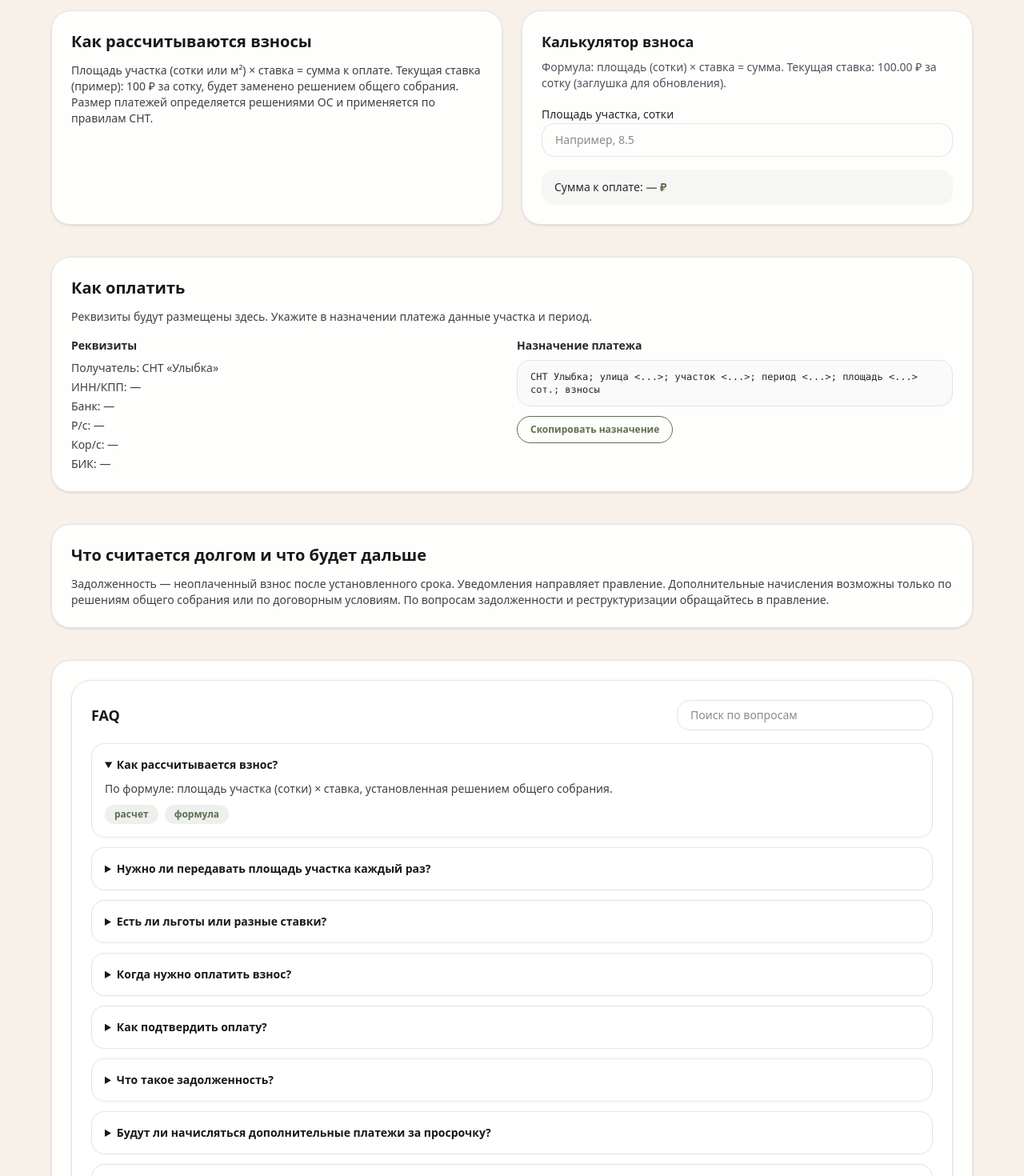
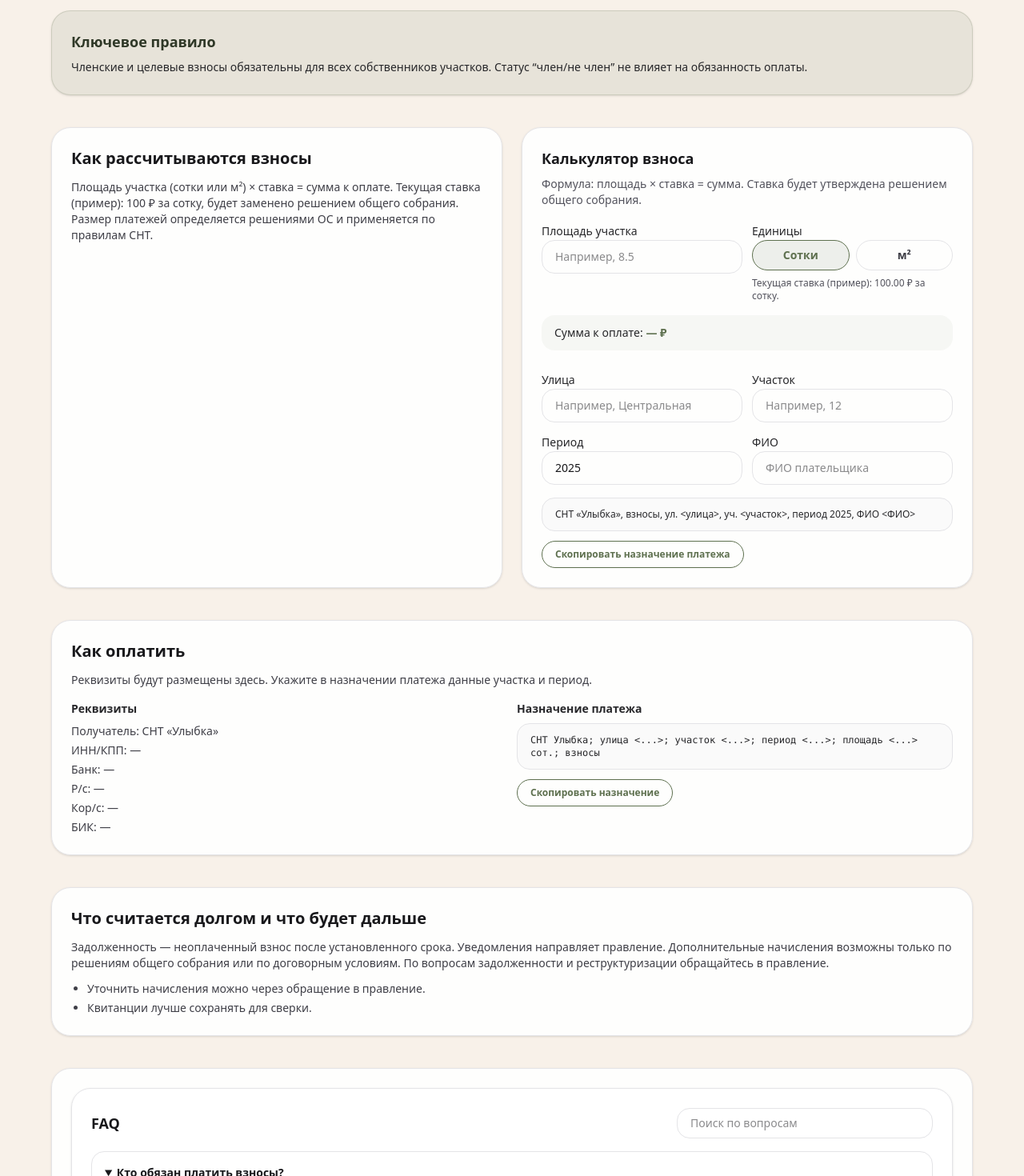
Before and after one commit to SmokyRM/snt-ulybka, a Next.js app: page /fees in a window 1280 px wide. Shown: the part 340-1810 px from the top of the page at 80% size. Built offline with nearby package versions, Linux system fonts and the light colour scheme.

Commit message:
Improve fees page: formula, calculator, FAQ

```diff
--- a/app/fees/page.tsx
+++ b/app/fees/page.tsx
@@ -6,7 +6,7 @@ import { FEES_FAQ, FEES_RATE_RUB_PER_SOTKA } from "@/content/fees";
 export const metadata = {
   title: "Взносы и долги — СНТ «Улыбка»",
   description:
-    "Формула расчёта взносов, сроки оплаты, реквизиты и ответы на частые вопросы.",
+    "Порядок оплаты, формула расчёта, сроки и ответы на частые вопросы.",
 };
 
 export default function FeesPage() {
@@ -22,9 +22,17 @@ export default function FeesPage() {
           </p>
           <h1 className="text-3xl font-semibold">Взносы и долги</h1>
           <p className="text-sm text-zinc-700">
-            Формула расчёта, сроки, реквизиты и ответы на частые вопросы.
+            Порядок оплаты, формула, сроки и ответы на частые вопросы.
           </p>
         </header>
+
+        <section className="rounded-3xl border border-[#5E704F]/20 bg-[#5E704F]/10 p-6 text-sm text-zinc-900 shadow-sm">
+          <h2 className="text-lg font-semibold text-[#2F3827]">Ключевое правило</h2>
+          <p className="mt-2 text-sm text-zinc-800">
+            Членские и целевые взносы обязательны для всех собственников участков. Статус “член/не
+            член” не влияет на обязанность оплаты.
+          </p>
+        </section>
 
         <section className="grid gap-6 lg:grid-cols-2">
           <div className="rounded-3xl border border-zinc-200 bg-white/90 p-6 shadow-sm">
@@ -79,6 +87,10 @@ export default function FeesPage() {
             договорным условиям. По вопросам задолженности и реструктуризации обращайтесь в
             правление.
           </p>
+          <ul className="mt-3 list-disc space-y-1 pl-5 text-sm text-zinc-700">
+            <li>Уточнить начисления можно через обращение в правление.</li>
+            <li>Квитанции лучше сохранять для сверки.</li>
+          </ul>
         </section>
 
         <section className="rounded-3xl border border-zinc-200 bg-white/90 p-6 shadow-sm">
--- /dev/null
+++ b/releases/CHANGELOG_v2025.12.25-2.md
@@ -0,0 +1,3 @@
+Changelog v2025.12.25-2
+- b9a9ac2 Deploy: Add fees page (MVP)
+- 89efffb Add fees page (MVP)
--- a/src/components/FeesCalculator.tsx
+++ b/src/components/FeesCalculator.tsx
@@ -1,7 +1,10 @@
 "use client";
 
 import { useMemo, useState } from "react";
-import { FEES_RATE_RUB_PER_SOTKA } from "@/content/fees";
+import CopyToClipboard from "@/components/CopyToClipboard";
+import { FEES_RATE_RUB_PER_M2, FEES_RATE_RUB_PER_SOTKA } from "@/content/fees";
+
+type Unit = "sotka" | "m2";
 
 const format = (value: number | null) => {
   if (value === null || Number.isNaN(value)) return "—";
@@ -9,47 +12,142 @@ const format = (value: number | null) => {
 };
 
 export default function FeesCalculator() {
-  const [input, setInput] = useState("");
+  const [area, setArea] = useState("");
+  const [unit, setUnit] = useState<Unit>("sotka");
+  const [street, setStreet] = useState("");
+  const [plot, setPlot] = useState("");
+  const [period, setPeriod] = useState(new Date().getFullYear().toString());
+  const [fullName, setFullName] = useState("");
 
-  const parsed = useMemo(() => {
-    if (!input.trim()) return null;
-    const normalized = input.replace(",", ".").trim();
+  const parsedArea = useMemo(() => {
+    if (!area.trim()) return null;
+    const normalized = area.replace(",", ".").trim();
     const num = Number.parseFloat(normalized);
     if (!Number.isFinite(num) || num < 0) return null;
     return num;
-  }, [input]);
+  }, [area]);
+
+  const rate = unit === "sotka" ? FEES_RATE_RUB_PER_SOTKA : FEES_RATE_RUB_PER_M2;
 
   const total = useMemo(() => {
-    if (parsed === null) return null;
-    return parsed * FEES_RATE_RUB_PER_SOTKA;
-  }, [parsed]);
+    if (parsedArea === null) return null;
+    return parsedArea * rate;
+  }, [parsedArea, rate]);
+
+  const paymentText = useMemo(() => {
+    const streetText = street || "<улица>";
+    const plotText = plot || "<участок>";
+    const periodText = period || "<период>";
+    const nameText = fullName || "<ФИО>";
+    return `СНТ «Улыбка», взносы, ул. ${streetText}, уч. ${plotText}, период ${periodText}, ФИО ${nameText}`;
+  }, [street, plot, period, fullName]);
 
   return (
     <div className="rounded-3xl border border-zinc-200 bg-white/90 p-6 shadow-sm">
       <h3 className="text-lg font-semibold text-zinc-900">Калькулятор взноса</h3>
       <p className="mt-2 text-sm text-zinc-600">
-        Формула: площадь (сотки) × ставка = сумма. Текущая ставка:{" "}
-        {FEES_RATE_RUB_PER_SOTKA.toFixed(2)} ₽ за сотку (заглушка для обновления).
+        Формула: площадь × ставка = сумма. Ставка будет утверждена решением общего собрания.
       </p>
-      <div className="mt-4 space-y-3">
-        <label className="text-sm font-medium text-zinc-800">
-          Площадь участка, сотки
-        </label>
+      <div className="mt-4 grid gap-3 sm:grid-cols-2">
+        <div className="space-y-2">
+          <label className="text-sm font-medium text-zinc-800">Площадь участка</label>
           <input
             type="text"
             inputMode="decimal"
-          value={input}
-          onChange={(e) => setInput(e.target.value)}
+            value={area}
+            onChange={(e) => setArea(e.target.value)}
             className="w-full rounded-2xl border border-zinc-200 px-4 py-2.5 text-sm outline-none transition-shadow focus:border-[#5E704F] focus:ring-2 focus:ring-[#5E704F]/30"
             placeholder="Например, 8.5"
           />
         </div>
+        <div className="space-y-2">
+          <label className="text-sm font-medium text-zinc-800">Единицы</label>
+          <div className="flex gap-2">
+            <button
+              type="button"
+              onClick={() => setUnit("sotka")}
+              className={`w-full rounded-full border px-4 py-2 text-sm font-semibold ${
+                unit === "sotka"
+                  ? "border-[#5E704F] bg-[#5E704F]/10 text-[#5E704F]"
+                  : "border-zinc-200 text-zinc-700"
+              }`}
+            >
+              Сотки
+            </button>
+            <button
+              type="button"
+              onClick={() => setUnit("m2")}
+              className={`w-full rounded-full border px-4 py-2 text-sm font-semibold ${
+                unit === "m2"
+                  ? "border-[#5E704F] bg-[#5E704F]/10 text-[#5E704F]"
+                  : "border-zinc-200 text-zinc-700"
+              }`}
+            >
+              м²
+            </button>
+          </div>
+          <p className="text-xs text-zinc-600">
+            Текущая ставка (пример): {rate.toFixed(2)} ₽ за {unit === "sotka" ? "сотку" : "м²"}.
+          </p>
+        </div>
+      </div>
+
       <div className="mt-4 rounded-2xl bg-[#5E704F]/5 px-4 py-3 text-sm text-zinc-800">
         Сумма к оплате:{" "}
         <span className="font-semibold text-[#5E704F]">
           {format(total)} ₽
         </span>
       </div>
+
+      <div className="mt-6 grid gap-3 sm:grid-cols-2">
+        <div className="space-y-2">
+          <label className="text-sm font-medium text-zinc-800">Улица</label>
+          <input
+            type="text"
+            value={street}
+            onChange={(e) => setStreet(e.target.value)}
+            className="w-full rounded-2xl border border-zinc-200 px-4 py-2.5 text-sm outline-none transition-shadow focus:border-[#5E704F] focus:ring-2 focus:ring-[#5E704F]/30"
+            placeholder="Например, Центральная"
+          />
+        </div>
+        <div className="space-y-2">
+          <label className="text-sm font-medium text-zinc-800">Участок</label>
+          <input
+            type="text"
+            value={plot}
+            onChange={(e) => setPlot(e.target.value)}
+            className="w-full rounded-2xl border border-zinc-200 px-4 py-2.5 text-sm outline-none transition-shadow focus:border-[#5E704F] focus:ring-2 focus:ring-[#5E704F]/30"
+            placeholder="Например, 12"
+          />
+        </div>
+        <div className="space-y-2">
+          <label className="text-sm font-medium text-zinc-800">Период</label>
+          <input
+            type="text"
+            value={period}
+            onChange={(e) => setPeriod(e.target.value)}
+            className="w-full rounded-2xl border border-zinc-200 px-4 py-2.5 text-sm outline-none transition-shadow focus:border-[#5E704F] focus:ring-2 focus:ring-[#5E704F]/30"
+            placeholder="Например, 2025"
+          />
+        </div>
+        <div className="space-y-2">
+          <label className="text-sm font-medium text-zinc-800">ФИО</label>
+          <input
+            type="text"
+            value={fullName}
+            onChange={(e) => setFullName(e.target.value)}
+            className="w-full rounded-2xl border border-zinc-200 px-4 py-2.5 text-sm outline-none transition-shadow focus:border-[#5E704F] focus:ring-2 focus:ring-[#5E704F]/30"
+            placeholder="ФИО плательщика"
+          />
+        </div>
+      </div>
+
+      <div className="mt-4 rounded-2xl border border-zinc-200 bg-zinc-50 px-4 py-3 text-xs text-zinc-800">
+        {paymentText}
+      </div>
+      <div className="mt-3">
+        <CopyToClipboard text={paymentText} label="Скопировать назначение платежа" />
+      </div>
     </div>
   );
 }
--- a/src/content/fees.ts
+++ b/src/content/fees.ts
@@ -1,4 +1,5 @@
 export const FEES_RATE_RUB_PER_SOTKA = 100;
+export const FEES_RATE_RUB_PER_M2 = FEES_RATE_RUB_PER_SOTKA / 100;
 
 export interface FeeFaqItem {
   q: string;
@@ -8,53 +9,53 @@ export interface FeeFaqItem {
 
 export const FEES_FAQ: FeeFaqItem[] = [
   {
-    q: "Как рассчитывается взнос?",
-    a: "По формуле: площадь участка (сотки) × ставка, установленная решением общего собрания.",
-    tags: ["расчет", "формула"],
+    q: "Кто обязан платить взносы?",
+    a: "Все собственники участков. Обязанность не зависит от статуса “член/не член”.",
+    tags: ["обязанность", "собственник"],
   },
   {
-    q: "Нужно ли передавать площадь участка каждый раз?",
-    a: "Нет, площадь фиксируется по документам. Если площадь изменилась, предоставьте подтверждающие документы в правление.",
+    q: "Чем отличаются членские и целевые взносы?",
+    a: "Членские — на текущие расходы СНТ, целевые — на конкретные проекты/работы по решениям общего собрания.",
+    tags: ["членские", "целевые"],
+  },
+  {
+    q: "Почему статус “не член” не освобождает от оплаты?",
+    a: "Взносы утверждаются общим собранием и обязательны для всех собственников участков.",
+    tags: ["не член", "обязанность"],
+  },
+  {
+    q: "Как оплатить за несколько периодов?",
+    a: "Укажите в назначении периоды и суммы. Сохраните квитанцию по каждому платежу.",
+    tags: ["несколько периодов", "оплата"],
+  },
+  {
+    q: "Что писать в назначении платежа?",
+    a: "СНТ, улица, номер участка, период, площадь и что оплачивается (взносы).",
+    tags: ["назначение", "оплата"],
+  },
+  {
+    q: "Что делать, если ошибся в участке или назначении?",
+    a: "Свяжитесь с правлением и направьте копию платежа с корректными данными для сверки.",
+    tags: ["ошибка", "назначение"],
+  },
+  {
+    q: "Как узнать сумму долга?",
+    a: "Запросите информацию у правления — ответят по сумме, периоду и начислениям.",
+    tags: ["долг", "информация"],
+  },
+  {
+    q: "Куда обращаться по перерасчёту?",
+    a: "Обратитесь в правление с документами, которые подтверждают изменение площади или оплаты.",
+    tags: ["перерасчет", "правление"],
+  },
+  {
+    q: "Нужно ли передавать площадь каждый раз?",
+    a: "Нет, площадь фиксируется по документам. При изменении предоставьте подтверждающие документы в правление.",
     tags: ["площадь", "документы"],
   },
   {
-    q: "Есть ли льготы или разные ставки?",
-    a: "Ставка устанавливается решением общего собрания. При наличии льгот они также утверждаются на собрании.",
-    tags: ["льготы", "ставка"],
-  },
-  {
-    q: "Когда нужно оплатить взнос?",
-    a: "Сроки оплаты устанавливаются решением общего собрания. Обычно взнос оплачивается до даты, указанной в уведомлении.",
-    tags: ["сроки", "оплата"],
-  },
-  {
     q: "Как подтвердить оплату?",
-    a: "Сохраните квитанцию. При необходимости направьте копию в правление по электронной почте.",
+    a: "Сохраните квитанцию. При запросе правления направьте копию на сверку.",
     tags: ["квитанция", "подтверждение"],
   },
-  {
-    q: "Что такое задолженность?",
-    a: "Задолженность — это неоплаченный взнос после истечения установленного срока. Информация о задолженности отражается в уведомлениях правления.",
-    tags: ["долг", "задолженность"],
-  },
-  {
-    q: "Будут ли начисляться дополнительные платежи за просрочку?",
-    a: "Дополнительные начисления производятся только по решениям общего собрания или в соответствии с договорными условиями. Уточняйте в уведомлениях правления.",
-    tags: ["пеня", "начисления"],
-  },
-  {
-    q: "Можно ли оплатить авансом или за несколько периодов?",
-    a: "Да, возможно оплатить авансом. Укажите период, за который производится оплата, и сохраните квитанцию.",
-    tags: ["аванс", "несколько периодов"],
-  },
-  {
-    q: "Что указывать в назначении платежа?",
-    a: "Укажите СНТ, улицу и номер участка, период оплаты, площадь и тип взноса. Ниже приведен шаблон назначения.",
-    tags: ["назначение платежа"],
-  },
-  {
-    q: "Как узнать сумму долга?",
-    a: "Запросите информацию в правлении. Будет озвучена сумма взноса и периоды, по которым есть задолженность.",
-    tags: ["долг", "информация"],
-  },
 ];
```
Lines whose indentation alone changed are shown as unchanged.
